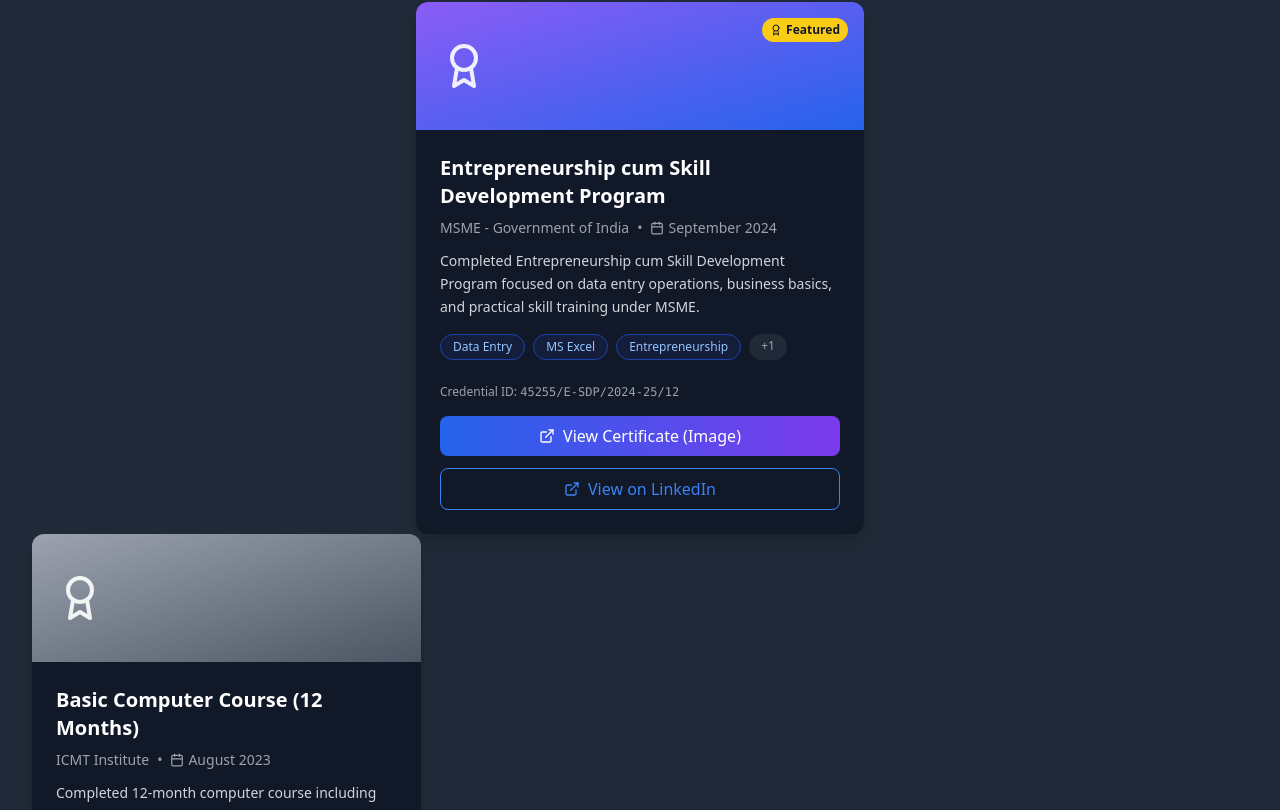
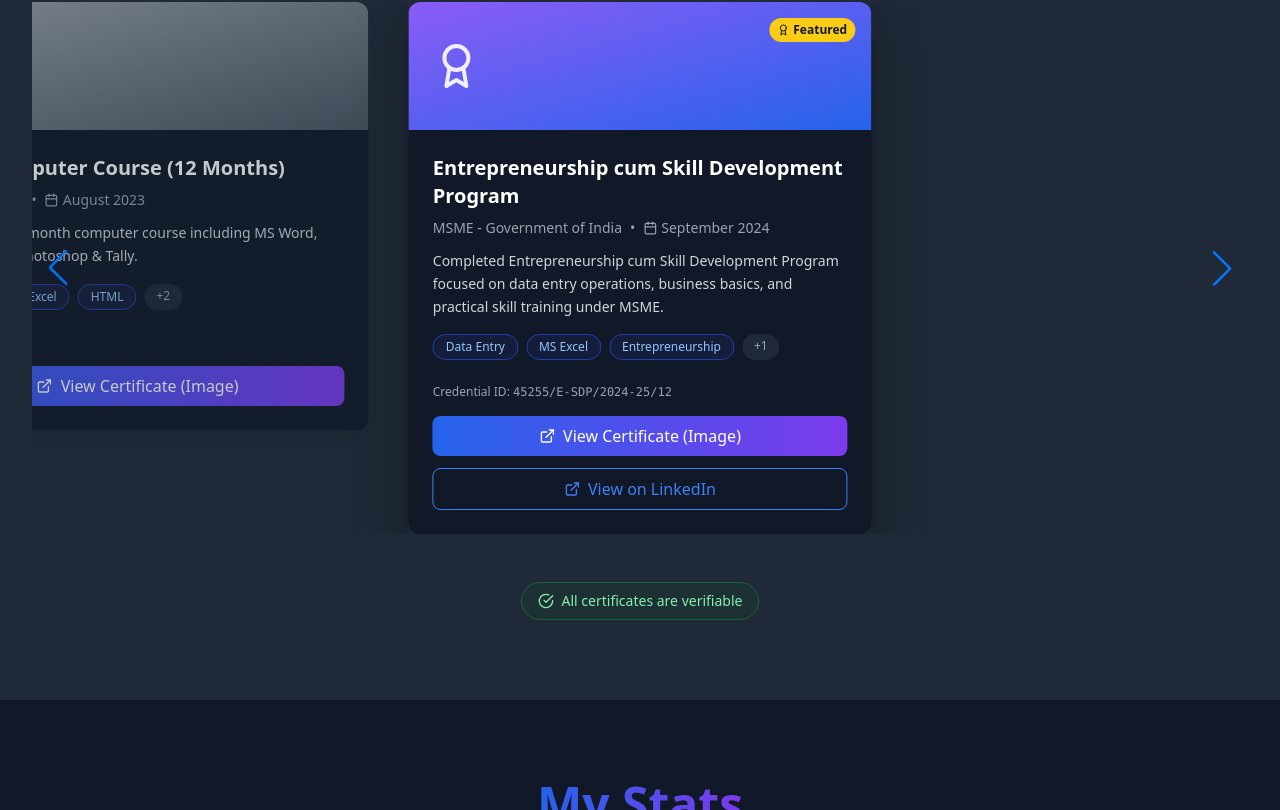
Before and after one commit to Ayushbangwal/Portfolio-website, a React (Create React App) app: page / in a window 1280 px wide. Shown: the part 2830-3640 px from the top of the page. Built offline with nearby package versions, Linux system fonts and the light colour scheme; the HTML template or start-up script is replaced by a standard one.

Commit message:
Updated certificates carousel UI, autoplay, styling fixes

```diff
--- a/src/components/Certificates.js
+++ b/src/components/Certificates.js
@@ -1,5 +1,10 @@
 import React from 'react';
 import { motion } from 'framer-motion';
+import { Swiper, SwiperSlide } from 'swiper/react';
+import 'swiper/css';
+import { Navigation } from 'swiper/modules';
+import 'swiper/css/navigation';
+import { Autoplay } from 'swiper/modules';
 import { Award, Calendar, ExternalLink, CheckCircle } from 'lucide-react';
 import cer1 from "../assets/cer1.pdf";
 import cer2 from '../assets/cer2.jpeg';
@@ -61,7 +66,7 @@
           y: -8,
           boxShadow: '0 20px 40px rgba(0,0,0,0.15)'
         }}
-       className="bg-white dark:bg-gray-900 rounded-xl shadow-lg overflow-hidden max-w-md hover:shadow-2xl transition-all duration-300 group"
+       className="bg-white dark:bg-gray-900 rounded-xl shadow-lg overflow-hidden h-full flex flex-col hover:shadow-2xl transition-all duration-300 group"
 
       >
         {/* Certificate Header */}
@@ -86,7 +91,8 @@
         </div>
 
         {/* Certificate Content */}
-        <div className="p-6">
+
+          <div className="p-6 flex flex-col justify-between h-full">
           <h3 className="text-xl font-bold mb-2 text-gray-900 dark:text-white group-hover:text-primary-600 transition-colors">
             {certificate.title}
           </h3>
@@ -135,7 +141,7 @@
             href={certificate.certificateUrl}
             target="_blank"
             rel="noopener noreferrer"
-            className="w-full flex items-center justify-center gap-2 px-4 py-2 bg-gradient-to-r from-primary-600 to-accent-600 text-white rounded-lg hover:from-primary-700 hover:to-accent-700 transition-all duration-300"
+            className="mt-auto w-full flex items-center justify-center gap-2 px-4 py-2 bg-gradient-to-r from-primary-600 to-accent-600 text-white rounded-lg hover:from-primary-700 hover:to-accent-700 transition-all duration-300"
           >
             <ExternalLink size={16} />
             View Certificate (Image)
@@ -189,30 +195,32 @@
           </motion.p>
         </motion.div>
 
-        {/* Featured Certificates */}
         <motion.div
   variants={containerVariants}
   initial="hidden"
   whileInView="visible"
   viewport={{ once: true }}
-          className="flex justify-center"
 >
-          {certificates.filter(cert => cert.featured).map((certificate) => (
-            <CertificateCard key={certificate.id} certificate={certificate} />
+  <Swiper
+    modules={[Navigation, Autoplay]}
+    navigation
+    autoplay={{delay: 3500, disableOnInteraction: false }}
+    loop={true}
+    centeredSlides={true}
+    spaceBetween={40}
+    slidesPerView={1.2}
+    breakpoints={{
+      640: { slidesPerView: 1.1},
+      768: { slidesPerView: 2 },
+      1024: { slidesPerView: 2.5},
+    }}
+  >
+    {certificates.map((certificate) => (
+      <SwiperSlide key={certificate.id}>
+        <CertificateCard certificate={certificate} />
+      </SwiperSlide>
     ))}
-        </motion.div>
-
-        {/* Other Certificates */}
-        <motion.div
-          variants={containerVariants}
-          initial="hidden"
-          whileInView="visible"
-          viewport={{ once: true }}
-          className="grid md:grid-cols-2 lg:grid-cols-3 gap-6"
-        >
-          {certificates.filter(cert => !cert.featured).map((certificate) => (
-            <CertificateCard key={certificate.id} certificate={certificate} />
-          ))}
+  </Swiper>
 </motion.div>
 
         {/* Verification Note */}
--- a/src/index.css
+++ b/src/index.css
@@ -69,3 +69,26 @@
 .scrollbar-thin::-webkit-scrollbar-track {
   background: transparent;
 }
+.swiper-slide {
+  opacity: 0.75;
+  transform: scale(0.95);
+  transition: all 0.3s ease;
+}
+
+.swiper-slide-active {
+  opacity: 1;
+  transform: scale(1);
+}
+.swiper-button-next,
+.swiper-button-prev {
+  color: #3b82f6;
+  transform: scale(0.8);
+}
+
+.swiper-button-next:hover,
+.swiper-button-prev:hover {
+  transform: scale(1);
+}
+.swiper-slide-active {
+  box-shadow: 0 20px 50px rgba(0,0,0,0.3);
+}
```
Also changed, not shown: package.json (+5 -4 lines), 1 other file (tests, documents, lock files or other folders). Lines whose indentation alone changed are shown as unchanged.
